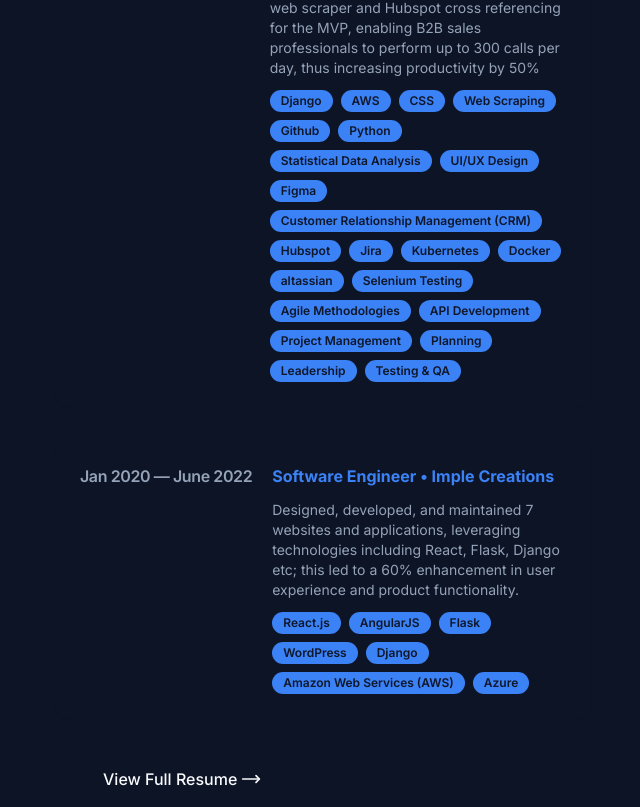
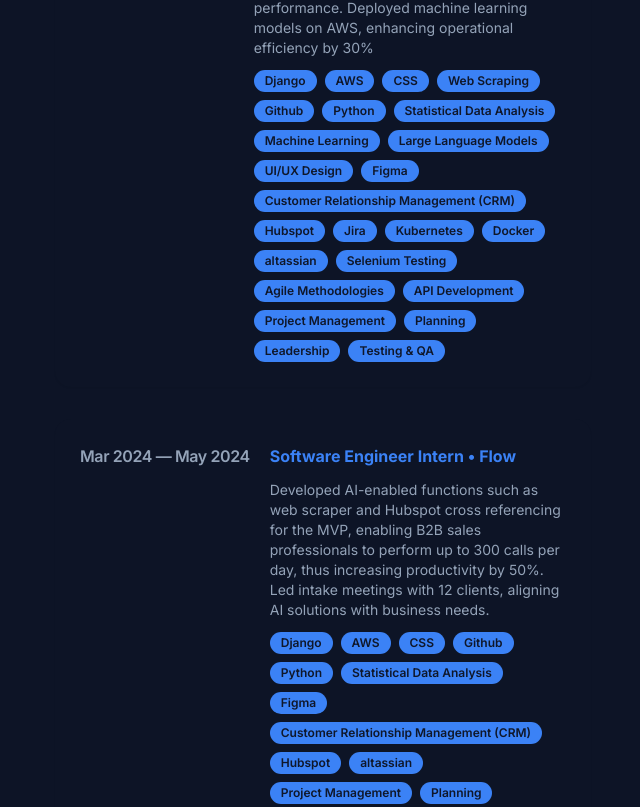
Before and after one commit to aninda20/portfolio, a Next.js app: page / in a window 1280 px wide. Shown: the part 813-1620 px from the top of the page, without its empty margins (593-1233 px from the left). Built offline with nearby package versions, Linux system fonts and the light colour scheme.

Commit message:
changed exp

```diff
--- a/components/ExpCards.tsx
+++ b/components/ExpCards.tsx
@@ -12,12 +12,12 @@
 
 const jobPositions = [
   {
-    timeline: "Mar 2024 — May 2024",
+    timeline: "July 2024 — Present",
     currentPosition: "Software Engineer Intern",
     place: "Flow",
     previousPositions: [""],
     description:
-      "Led the Artificial Intelligence department, managing a high-performing team of five AI specialists utilizing Django and executed intake meetings with 12 clients resulting in 40% increase in department efficiency. Developed AI-enabled functions such as web scraper and Hubspot cross referencing for the MVP, enabling B2B sales professionals to perform up to 300 calls per day, thus increasing productivity by 50%",
+      "Led the Artificial Intelligence department at Flow, managing a high-performing team of five AI specialists utilizing Django. Engineered a robust suite of web analytics tools, integrating data-driven enhancements that resulted in a 35% improvement in client platform performance. Deployed machine learning models on AWS, enhancing operational efficiency by 30%",
     skills: [
       "Django",
       "AWS",
@@ -26,6 +26,8 @@
       "Github",
       "Python",
       "Statistical Data Analysis",
+      "Machine Learning",
+      "Large Language Models",
       "UI/UX Design",
       "Figma",
       "Customer Relationship Management (CRM)",
@@ -37,6 +39,30 @@
       "Selenium Testing",
       "Agile Methodologies",
       "API Development",
+      "Project Management",
+      "Planning",
+      "Leadership",
+      "Testing & QA",
+    ],
+  },
+  {
+    timeline: "Mar 2024 — May 2024",
+    currentPosition: "Software Engineer Intern",
+    place: "Flow",
+    previousPositions: [""],
+    description:
+      "Developed AI-enabled functions such as web scraper and Hubspot cross referencing for the MVP, enabling B2B sales professionals to perform up to 300 calls per day, thus increasing productivity by 50%. Led intake meetings with 12 clients, aligning AI solutions with business needs.",
+    skills: [
+      "Django",
+      "AWS",
+      "CSS",
+      "Github",
+      "Python",
+      "Statistical Data Analysis",
+      "Figma",
+      "Customer Relationship Management (CRM)",
+      "Hubspot",
+      "altassian",
       "Project Management",
       "Planning",
       "Leadership",
@@ -60,6 +86,7 @@
       "Azure",
     ],
   },
+
 
 ];
 
```
